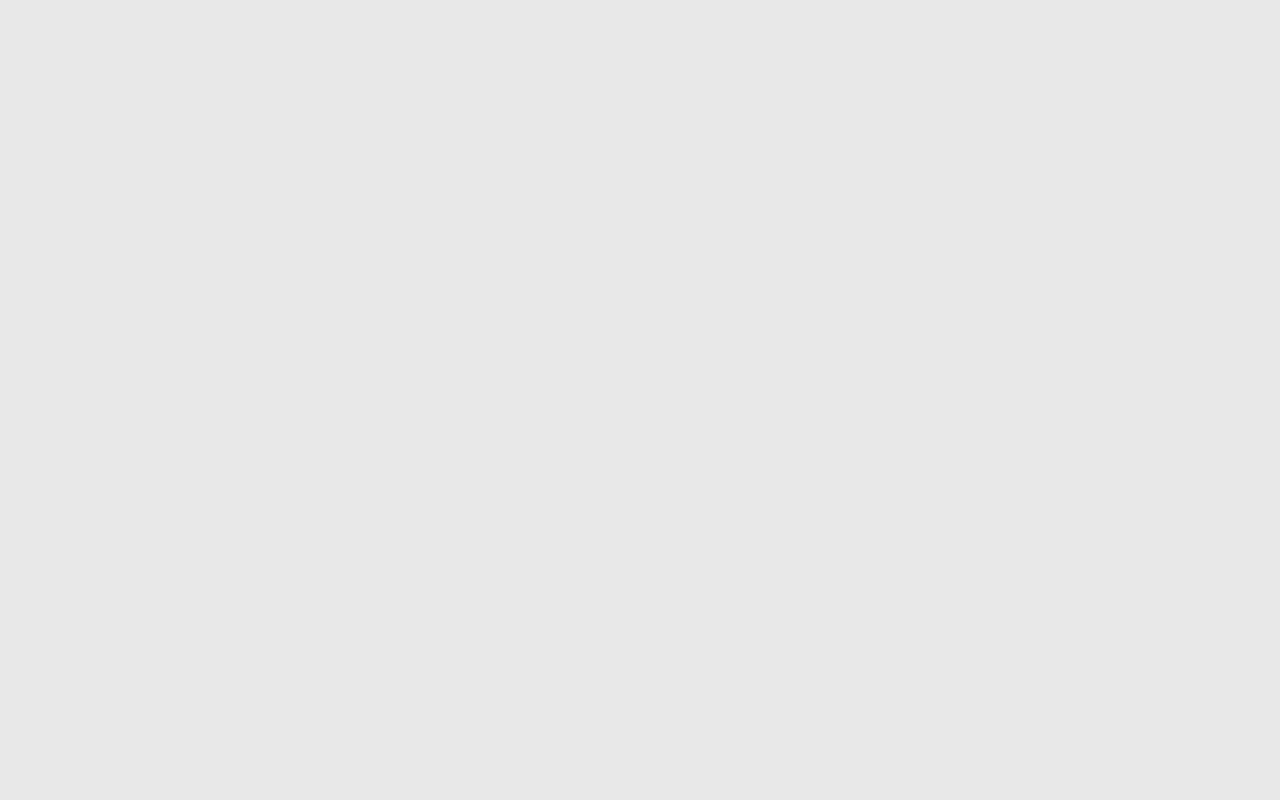
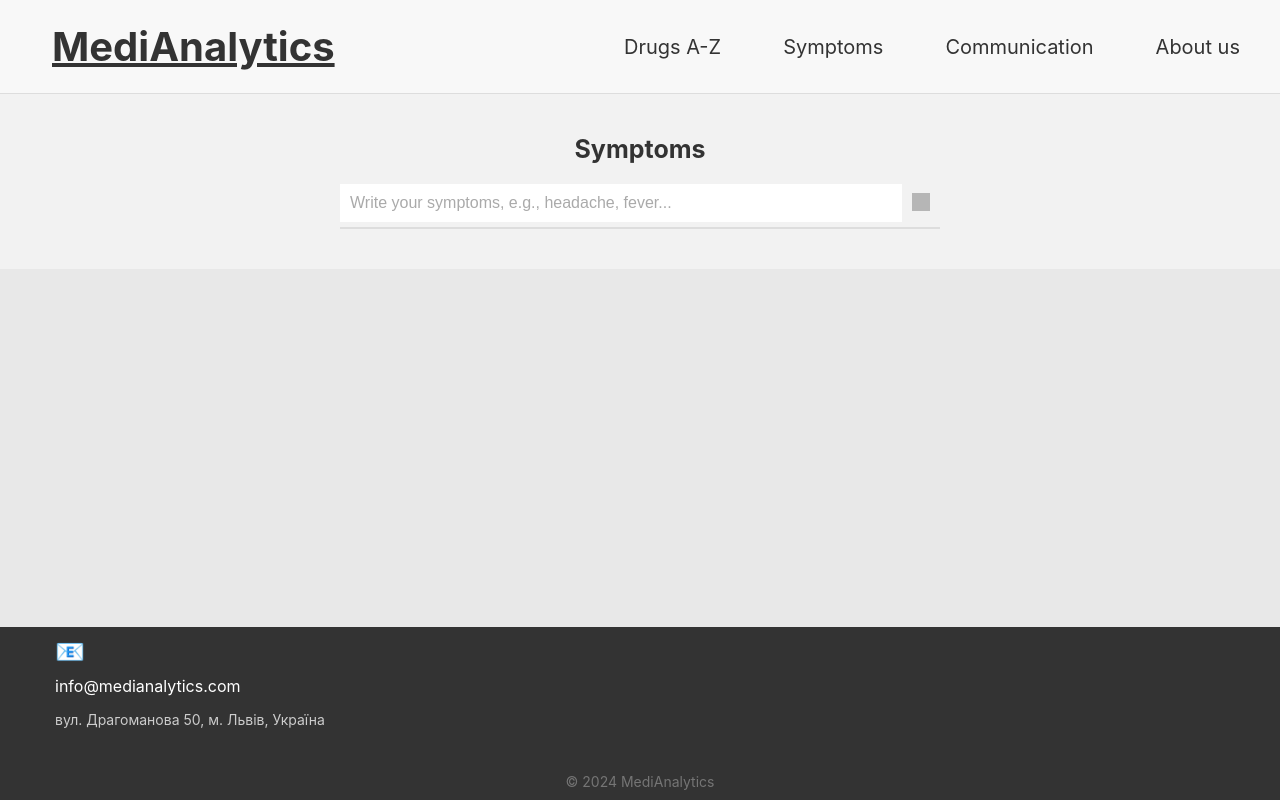
Before and after one commit to oleksandrhofner/TCPP-team-001-fei-43, a React (Create React App) app: page /symptoms in a window 1280 px wide. Before the commit this address had no page. Built offline with nearby package versions, Linux system fonts and the light colour scheme; grey boxes are pictures that could not be loaded.

Commit message:
Symptoms

```diff
--- a/package.json
+++ b/package.json
@@ -6,6 +6,10 @@
     "@testing-library/jest-dom": "^5.17.0",
     "@testing-library/react": "^13.4.0",
     "@testing-library/user-event": "^13.5.0",
+    "body-parser": "^1.20.3",
+    "cors": "^2.8.5",
+    "express": "^4.21.1",
+    "openai": "^4.73.1",
     "react": "^18.3.1",
     "react-dom": "^18.3.1",
     "react-router-dom": "^7.0.1",
--- a/src/App.css
+++ b/src/App.css
@@ -173,7 +173,7 @@ html, body {
 .site-footer {
   background-color: #333;
   text-align: center;
-  padding: 10px 0;
+  padding:10px 0;
 }
 
 /* Контент футера */
@@ -229,3 +229,44 @@ html, body {
   text-align: center; /* Ідеально по центру */
   color: #757575;
 }
+/* Встановлюємо контейнер на всю висоту екрана */
+.page-container {
+  display: flex;
+  flex-direction: column;
+  min-height: 100vh; /* Мінімальна висота — весь екран */
+}
+
+/* Контент заповнює доступний простір */
+.page-content {
+  flex: 1; /* Займає доступний простір між хедером і футером */
+}
+
+/* Футер залишається внизу */
+.site-footer {
+  background-color: #333;
+  color: white;
+  text-align: center;
+  padding: 10px 0;
+  margin-top: auto; /* Зміщення футера вниз */
+}
+.response-container h1, .response-container h2 {
+  color: #007bff;
+  font-family: Arial, sans-serif;
+  margin-bottom: 10px;
+}
+
+.response-container p {
+  font-size: 16px;
+  line-height: 1.6;
+  color: #333;
+}
+
+.response-container ul {
+  margin: 10px 0;
+  padding-left: 20px;
+}
+
+.response-container ul li {
+  font-size: 16px;
+  margin-bottom: 5px;
+}
--- a/src/App.js
+++ b/src/App.js
@@ -15,6 +15,7 @@ import HomePage from "./HomeDrugs";
 import DrugsAndMedications from "./DrugsAndMedications";
 import HomeDrugs from "./HomeDrugs";
 import AboutUs from "./AboutUs";
+import SymptomsChatGPT from "./SymptomsChatGPT";
 
 /*
 const drugsData = [
@@ -50,6 +51,7 @@ function App() {
           <Route path="/drugs/:letter" element={<DrugsFilterPage />} />
           <Route path="/chat" element={<Form />} />
           <Route path="/aboutus" element={<AboutUs />} />
+          <Route path="/symptoms" element={<SymptomsChatGPT/>} />
         </Routes>
       </Router>
     </>
--- a/src/HomeDrugs.jsx
+++ b/src/HomeDrugs.jsx
@@ -1,5 +1,5 @@
 import React from "react";
-import "./App.css";
+// import "./App.css";
 import "./styles/Scrollable.css";
 import Header from "./components/header";
 import { useNavigate } from "react-router-dom";
--- /dev/null
+++ b/src/SymptomsChatGPT.jsx
@@ -0,0 +1,88 @@
+import React, { useState } from "react";
+import "./App.css";
+import Header from "./components/header";
+import Footer from "./components/footer";
+
+function SymptomsChatGPT() {
+    const [symptoms, setSymptoms] = useState(""); // State for input symptoms
+    const [responseHtml, setResponseHtml] = useState(""); // State for the API response (HTML)
+    const [loading, setLoading] = useState(false); // State for loading indicator
+
+    const handleSearch = async () => {
+        if (!symptoms.trim()) {
+            alert("Please enter symptoms!");
+            return;
+        }
+
+        setLoading(true);
+        setResponseHtml(""); // Clear previous response
+
+        try {
+            const apiResponse = await fetch('http://localhost:5000/api/analyze-symptoms', {
+                method: 'POST',
+                headers: {
+                    'Content-Type': 'application/json',
+                },
+                body: JSON.stringify({ symptoms }),
+            });
+
+            if (!apiResponse.ok) {
+                throw new Error('Failed to fetch response from server');
+            }
+
+            const data = await apiResponse.json();
+            setResponseHtml(data.html); // Server returns HTML-formatted response
+        } catch (error) {
+            console.error('Error:', error);
+            setResponseHtml("<p>An error occurred. Please try again later.</p>");
+        } finally {
+            setLoading(false);
+        }
+    };
+
+    return (
+        <div className="page-container">
+            <div className="page-content">
+                <Header />
+                <section className="search-section">
+                    <div className="search-container">
+                        <h2 className="search-title">Symptoms</h2>
+                        <div className="search-bar">
+                            <input
+                                type="text"
+                                className="search-input"
+                                placeholder="Write your symptoms, e.g., headache, fever..."
+                                value={symptoms}
+                                onChange={(e) => setSymptoms(e.target.value)}
+                            />
+                            <button
+                                className="search-button"
+                                onClick={handleSearch}
+                                disabled={loading}
+                            >
+                                <img
+                                    src="https://cdn-icons-png.flaticon.com/512/622/622669.png"
+                                    alt="Search"
+                                    className="search-icon"
+                                />
+                            </button>
+                        </div>
+                    </div>
+                </section>
+                <section className="response-section">
+                    {loading ? (
+                        <p>Loading...</p>
+                    ) : responseHtml ? (
+                        <div
+                            className="response-container"
+                            dangerouslySetInnerHTML={{ __html: responseHtml }}
+                        />
+                    ) : null}
+                </section>
+            </div>
+            <Footer />
+        </div>
+    );
+}
+
+export default SymptomsChatGPT;
--- a/src/components/header.js
+++ b/src/components/header.js
@@ -12,8 +12,8 @@ const Header = () => {
           <a href="/drugs" className="nav-link">
             Drugs A-Z
           </a>
-          <a href="#" className="nav-link">
-            ...
+          <a href="/symptoms" className="nav-link">
+            Symptoms
           </a>
           <a href="/chat" target="_blank" className="nav-link">
             Communication
--- a/src/form.jsx
+++ b/src/form.jsx
@@ -1,4 +1,5 @@
 import { useState, useRef } from "react";
+import Header from "./components/header";
 import style from "./form.module.css";
 
 function Form() {
@@ -165,6 +166,7 @@ function Form() {
         </button>
       </form>
     </section>
+
   );
 }
 
```
Also changed, not shown: src/components/searchSymptoms.js (added, +24 -0 lines), src/server.js (added, +72 -0 lines), 1 other file (tests, documents, lock files or other folders).
